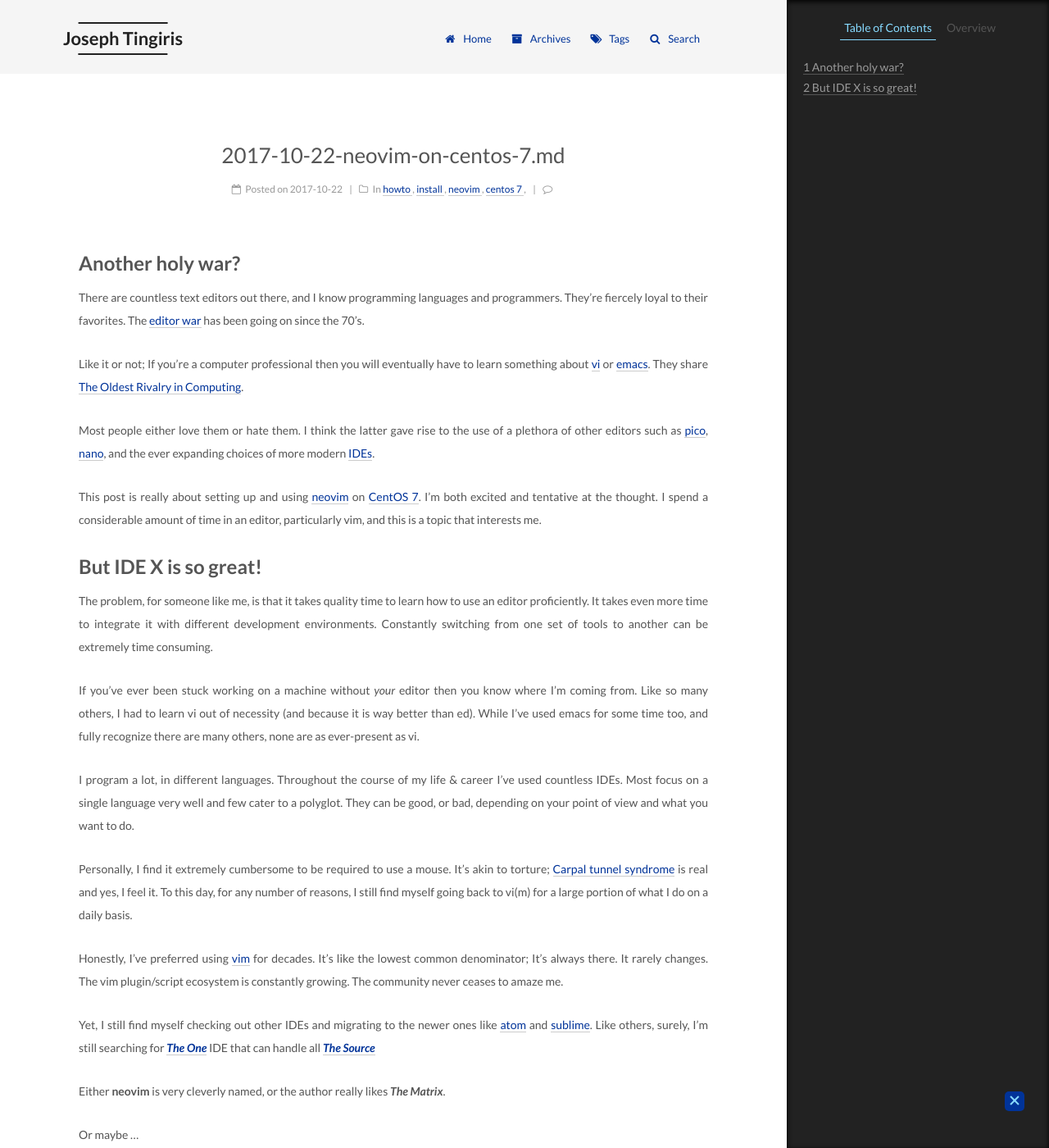
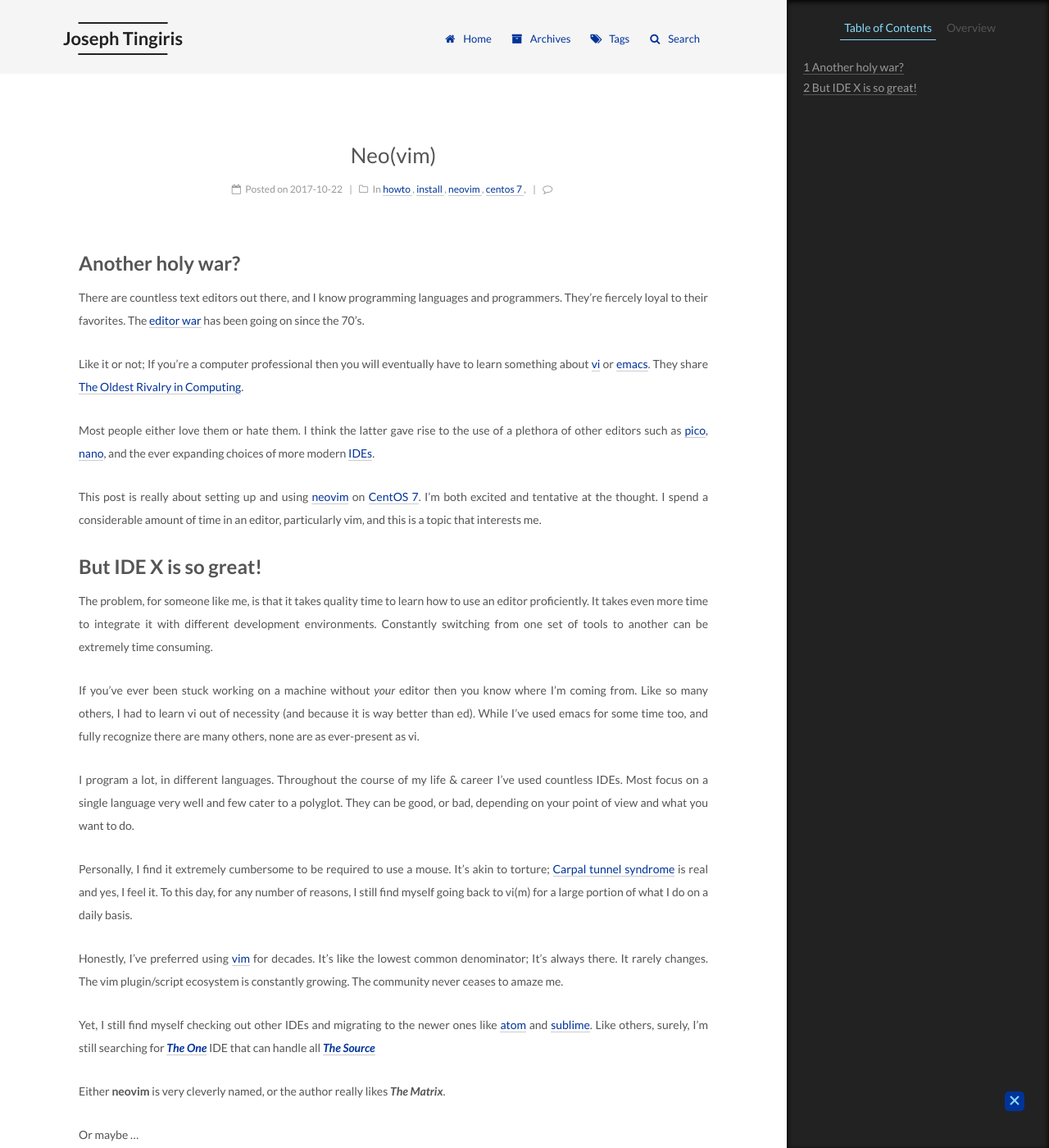
Before and after one commit to josephtingiris/josephtingiris.github.io, a Jekyll site: the page built from _posts/2017-10-22-neovim-on-centos-7.md, in a window 1280 px wide and 1400 px high. Shown: the whole window at 82% size. Built offline with Jekyll 4.4.1, drawn with Linux system fonts in a browser that asks for light colours; comment, search, counter and statistics services are not loaded; grey boxes are pictures that could not be loaded.

```diff
--- a/_posts/2017-10-22-neovim-on-centos-7.md
+++ b/_posts/2017-10-22-neovim-on-centos-7.md
@@ -1,6 +1,6 @@
 ---
 layout: post
-title: "2017-10-22-neovim-on-centos-7.md"
+title: "Neo(vim)"
 author: "Joseph Tingiris"
 date: 2017-10-22 09:02:33 -0400
 last_modified_at: 2017-10-22 09:02:33 -0400
```
